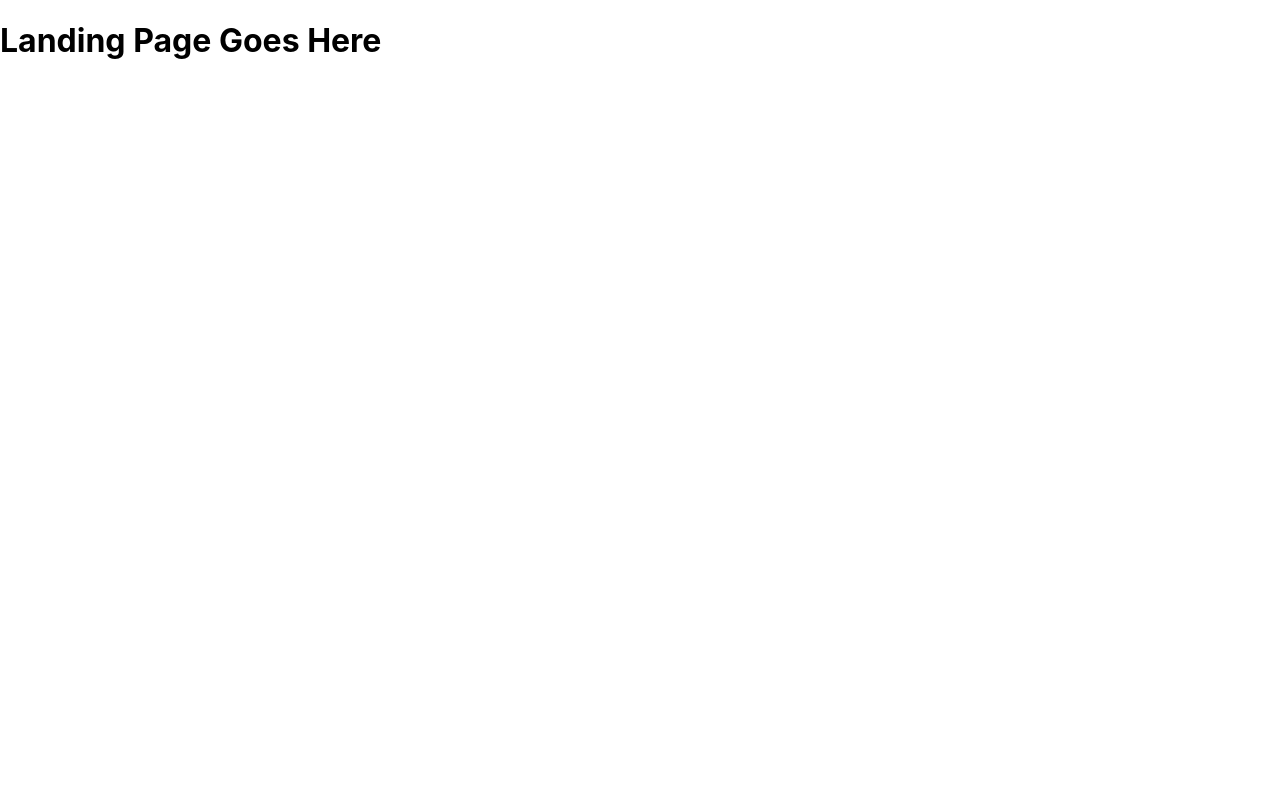
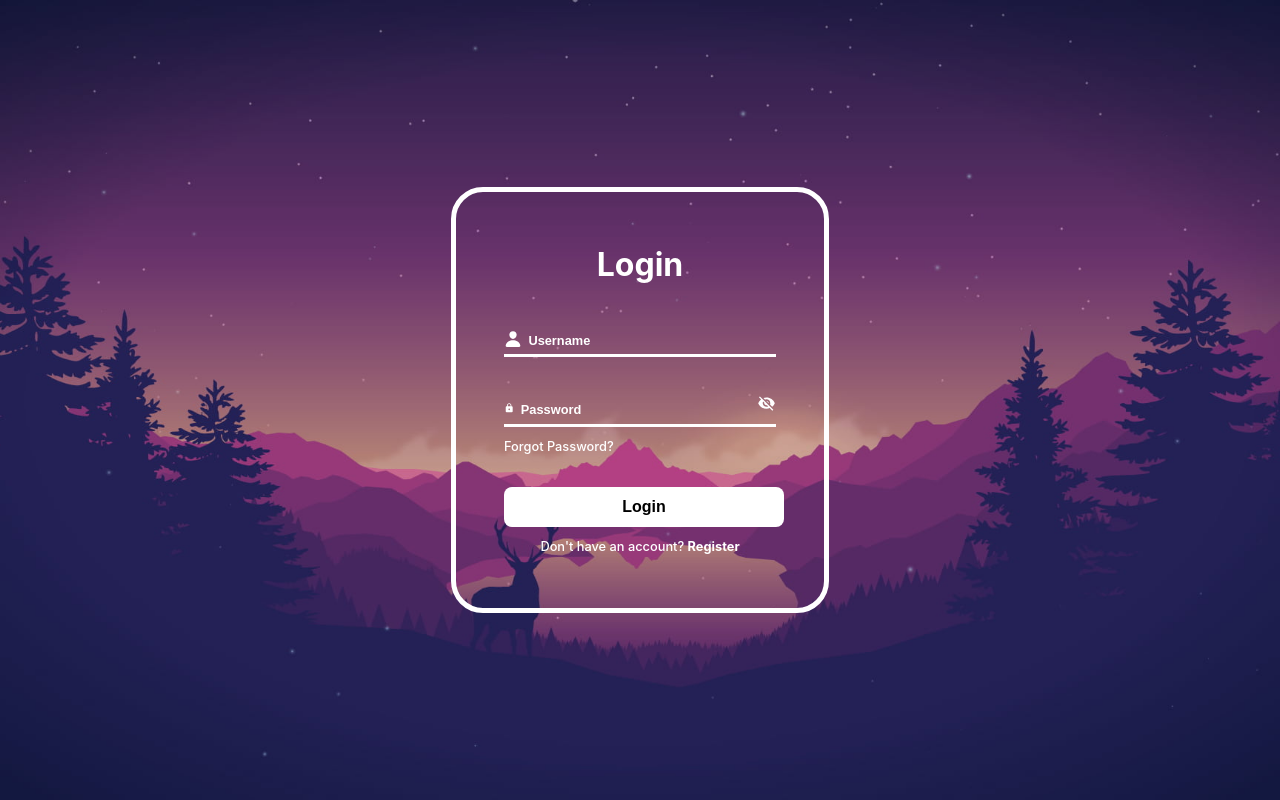
Before and after one commit to RAIK284/Trivial-Pursuit-Team-HAHA, a React (Create React App) app in the folder client/: page / in a window 1280 px wide. Built offline with nearby package versions, Linux system fonts and the light colour scheme.

Commit message:
Front-End For Login Page

```diff
--- a/client/package.json
+++ b/client/package.json
@@ -6,8 +6,10 @@
     "@testing-library/jest-dom": "^5.17.0",
     "@testing-library/react": "^13.4.0",
     "@testing-library/user-event": "^13.5.0",
+    "formik": "^2.4.5",
     "react": "^18.2.0",
     "react-dom": "^18.2.0",
+    "react-icons": "^5.0.1",
     "react-router-dom": "^6.22.2",
     "react-scripts": "5.0.1",
     "web-vitals": "^2.1.4"
--- a/client/public/index.html
+++ b/client/public/index.html
@@ -24,7 +24,7 @@
       work correctly both with client-side routing and a non-root public URL.
       Learn how to configure a non-root public URL by running `npm run build`.
     -->
-    <title>React App</title>
+    <title>Trivial Pursuit</title>
   </head>
   <body>
     <noscript>You need to enable JavaScript to run this app.</noscript>
--- a/client/src/App.js
+++ b/client/src/App.js
@@ -12,7 +12,7 @@ function App() {
   return (
     <Router>
       <Routes>
-        <Route path="/" element={<LandingPage />} />
+        <Route path="/" element={<LoginPage />} />
         <Route path="/login" element={<LoginPage />} />
         <Route path="/register" element={<RegisterPage />} />
         <Route path="/game-session" element={<GameSessionPage />} />
--- /dev/null
+++ b/client/src/components/LoginForm.js
@@ -0,0 +1,69 @@
+import React, { useState } from "react";
+import "../styles/LoginStyling/LoginForm.css";
+import { IoPerson } from "react-icons/io5";
+import { MdLock } from "react-icons/md";
+import { IoMdEyeOff } from "react-icons/io";
+import { IoMdEye } from "react-icons/io";
+import { Link } from "react-router-dom";
+
+const LoginForm = () => {
+  const [passwordHidden, setpasswordHidden] = useState(true);
+
+  return (
+    <div className="login-form-container">
+
+      <form className="login-form">
+        <h1 className="login-header">Login</h1>
+
+        <div class="input-1">
+          <div class="username-container">
+            <IoPerson size={18} />
+            <input className="username-input" placeholder="Username" />
+          </div>
+          <div className="underline" />
+        </div>
+
+        <div class="input-2">
+          <div class="username-container">
+            <MdLock size={18} />
+            <input
+              type={passwordHidden ? "password" : "text"}
+              className="password-input"
+              placeholder="Password"
+            />
+            <div
+              onClick={() => {
+                setpasswordHidden(!passwordHidden);
+              }}
+            >
+              {passwordHidden ? (
+                <IoMdEyeOff
+                  onClick={setpasswordHidden}
+                  className="eye-icon-closed"
+                  size={19}
+                />
+              ) : (
+                <IoMdEye
+                  onClick={setpasswordHidden}
+                  className="eye-icon-open"
+                  size={19}
+                />
+              )}
+            </div>
+          </div>
+          <div className="underline" />
+        </div>
+        <span className="forgot-password">Forgot Password?</span>
+
+        <button className="login-button">Login</button>
+        <div className="register-container">
+          <span className="no-account">
+            Don't have an account? <Link to="/register" className="register">Register</Link>
+          </span>
+        </div>
+      </form>
+    </div>
+  );
+};
+
+export default LoginForm;
--- a/client/src/pages/LoginPage.js
+++ b/client/src/pages/LoginPage.js
@@ -1,9 +1,13 @@
-import React from 'react';
+import React from "react";
+import LoginForm from "../components/LoginForm";
+import loginBackground from "../assets/img/login-bg.jpg";
+import "../styles/LoginStyling/LoginForm.css";
 
 const LoginPage = () => {
   return (
-    <div>
-      <h1>Login Page Goes Here</h1>
+    <div class="login">
+      <img alt="background" className="login-bg-img" src={loginBackground} />
+      <LoginForm />
     </div>
   );
 };
--- /dev/null
+++ b/client/src/styles/LoginStyling/LoginForm.css
@@ -0,0 +1,134 @@
+.login {
+  position: relative;
+  height: 100vh;
+  display: grid;
+  align-items: center;
+  color: white;
+}
+
+.login-bg-img {
+  position: absolute;
+  width: 100%;
+  height: 100%;
+  object-fit: cover;
+  object-position: center;
+}
+
+.login-form-container {
+  display: flex;
+  justify-content: center;
+  z-index: 0;
+}
+
+.login-header {
+  text-align: center;
+}
+.login-form {
+  border: 0.33rem solid;
+  border-radius: 2rem;
+  padding: 2rem 3rem 3rem 3rem;
+  width: 17rem;
+  height: 21rem;
+}
+
+.username-container {
+  display: flex;
+  gap: 0.3rem;
+  margin-top: 1.5rem;
+  align-items: flex-end;
+}
+
+.username-input,
+.password-input {
+  background-color: transparent;
+  border: none;
+  outline: none;
+  color: white;
+  caret-color: white;
+  margin: 0;
+  padding: 0;
+}
+
+.username-input::placeholder,
+.password-input::placeholder {
+  color: white;
+  background-color: transparent;
+  font-size: 0.8rem;
+  font-weight: bold;
+  padding-left: 0.1rem;
+}
+
+.underline {
+  background-color: white;
+  margin-top: 0.4rem;
+  width: 17rem;
+  height: 0.2rem;
+}
+
+.input-1 {
+  display: flex;
+  flex-direction: column;
+}
+
+.input-2 {
+  margin-top: 2.3rem;
+  margin-bottom: 0.5rem;
+}
+
+.eye-icon-closed,
+.eye-icon-open {
+  margin-left: 3.5rem;
+  cursor: pointer;
+}
+
+.forgot-password {
+  font-size: 0.8rem;
+  font-weight: 500;
+  cursor: pointer;
+  transition: all 300ms;
+  width: 4rem;
+}
+
+.no-account {
+  font-size: 0.8rem;
+  font-weight: 500;
+  width: 4rem;
+}
+
+.forgot-password:hover,
+.register:hover {
+  color: #242156;
+}
+
+.register {
+  color: white;
+  font-weight: bold;
+  cursor: pointer;
+  text-decoration: none;
+  transition: all 300ms;
+
+}
+
+.register-container {
+  margin-top: 0.5rem;
+  text-align: center;
+}
+.login-button {
+  background-color: white;
+  border: none;
+  border-radius: 0.5rem;
+  margin-top: 2rem;
+  width: 17.5rem;
+  height: 2.5rem;
+  font-size: 1rem;
+  font-weight: bold;
+  cursor: pointer;
+  box-shadow: rgba(50, 50, 93, 0.25) 0px 50px 100px -20px,
+    rgba(0, 0, 0, 0.3) 0px 30px 60px -30px;
+    transition: all 500ms;
+}
+
+.login-button:hover {
+  background-color: #242156;
+  color: white;
+}
```
Also changed, not shown: client/src/assets/img/login-bg.jpg (added), 1 other file (tests, documents, lock files or other folders).
